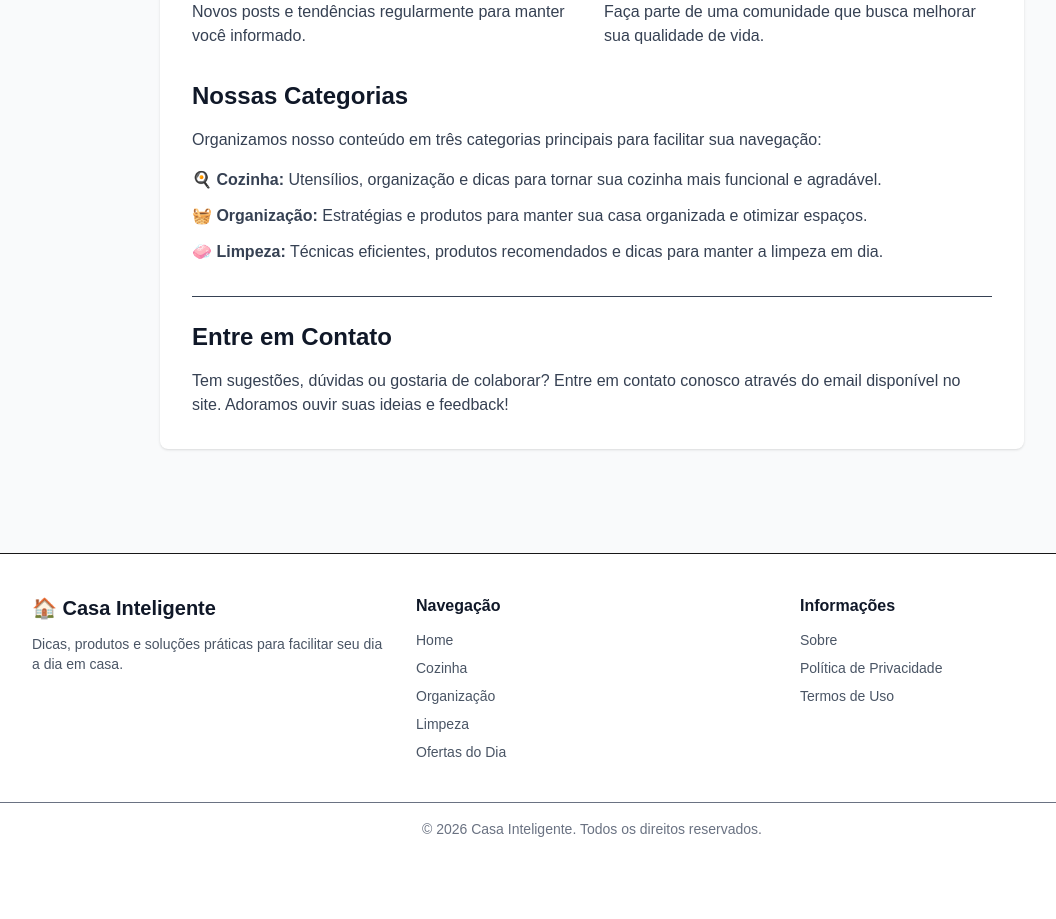
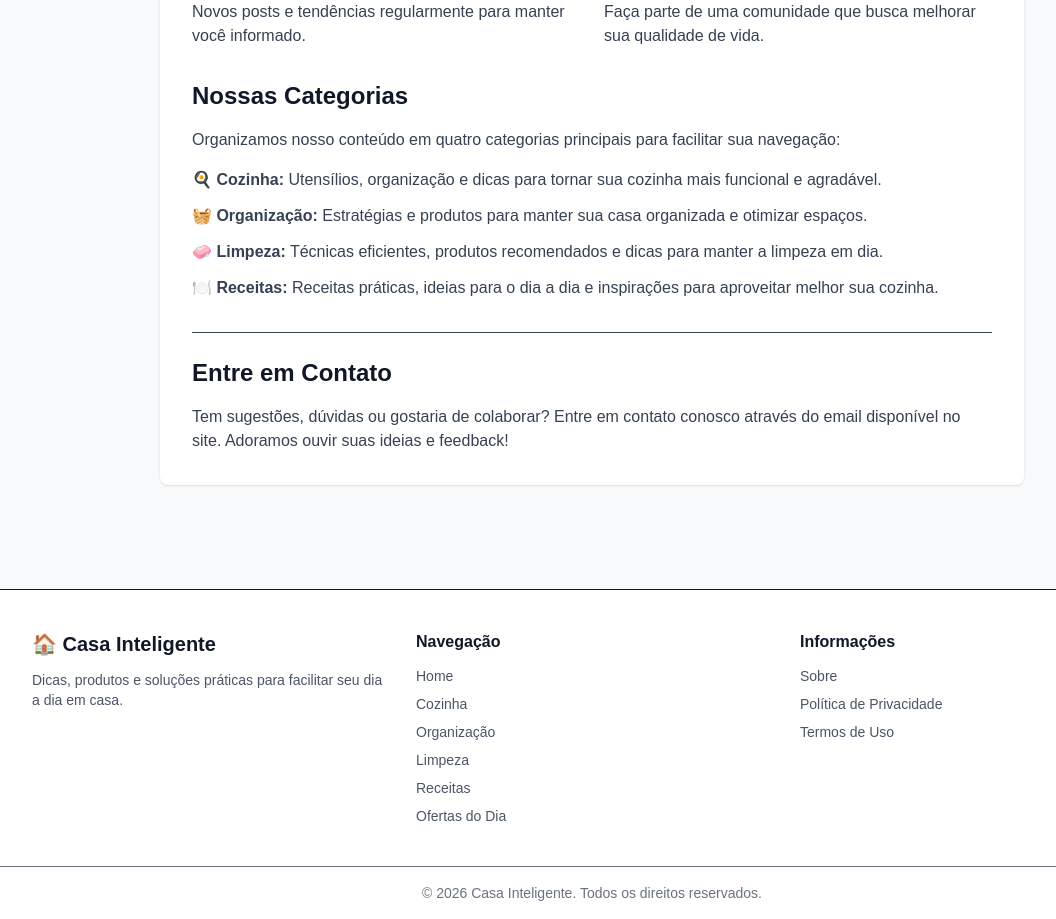
Before and after one commit to Ricardo-dev-00/casa-inteligente-blog, a Next.js app: page /sobre in a window 1280 px wide. Shown: the part 900-1819 px from the top of the page, without its empty margins (48-1104 px from the left). Before the commit the page ends 1755 px from the top, so only its background shows below. Built offline with nearby package versions, Linux system fonts and the light colour scheme.

Commit message:
feat: adicionar categoria receitas e ajustar navegacao do painel

```diff
--- a/src/app/api/admin/posts/route.js
+++ b/src/app/api/admin/posts/route.js
@@ -18,6 +18,7 @@ function revalidateAll(slug) {
   revalidatePath("/cozinha");
   revalidatePath("/organizacao");
   revalidatePath("/limpeza");
+  revalidatePath("/receitas");
   if (slug) revalidatePath(`/posts/${slug}`);
 }
 
--- a/src/app/page.jsx
+++ b/src/app/page.jsx
@@ -10,6 +10,7 @@ const categories = [
   { label: "Cozinha", emoji: "🍳", bg: "bg-orange-50", border: "border-orange-200", text: "text-orange-700", id: "cozinha", href: "/cozinha" },
   { label: "Organização", emoji: "🧺", bg: "bg-blue-50", border: "border-blue-200", text: "text-blue-700", id: "organizacao", href: "/organizacao" },
   { label: "Limpeza", emoji: "🧼", bg: "bg-green-50", border: "border-green-200", text: "text-green-700", id: "limpeza", href: "/limpeza" },
+  { label: "Receitas", emoji: "🍽️", bg: "bg-amber-50", border: "border-amber-200", text: "text-amber-700", id: "receitas", href: "/receitas" },
 ];
 
 export default async function Home() {
@@ -59,7 +60,7 @@ export default async function Home() {
       <section id="categorias" className="max-w-6xl mx-auto px-4 py-14">
         <h2 className="text-2xl font-bold mb-6 border-l-4 border-green-500 pl-3 text-gray-500">Explore por categoria</h2>
 
-        <div className="grid md:grid-cols-3 gap-6">
+        <div className="grid md:grid-cols-2 xl:grid-cols-4 gap-6">
           {categories.map(({ label, emoji, bg, border, text, id, href }) => (
             <a
               key={label}
--- /dev/null
+++ b/src/app/painel/layout.jsx
@@ -0,0 +1,7 @@
+export const metadata = {
+  title: "Casa Inteligente | Painel CMS",
+};
+
+export default function PainelLayout({ children }) {
+  return children;
+}
--- a/src/app/painel/page.jsx
+++ b/src/app/painel/page.jsx
@@ -3,7 +3,7 @@
 import { useEffect, useMemo, useState } from "react";
 import Header from "../../components/Header";
 
-const CATEGORIES = ["Cozinha", "Organização", "Limpeza"];
+const CATEGORIES = ["Cozinha", "Organização", "Limpeza", "Receitas"];
 
 function slugify(input) {
   return input
--- /dev/null
+++ b/src/app/receitas/page.jsx
@@ -0,0 +1,43 @@
+import Header from "../../components/Header";
+import Footer from "../../components/Footer";
+import PostCard from "../../components/PostCard";
+import { getPostsByCategory } from "../../lib/posts";
+
+export const metadata = {
+  title: "Receitas | Casa Inteligente",
+  description: "Receitas praticas, ideias para o dia a dia e inspiracoes para aproveitar melhor sua cozinha.",
+};
+
+export default async function Receitas() {
+  const posts = await getPostsByCategory("Receitas");
+
+  return (
+    <div className="bg-gray-50 min-h-screen">
+      <Header />
+
+      <section className="max-w-6xl mx-auto px-4 py-10">
+        <h1 className="text-3xl font-bold mb-3 border-l-4 border-green-500 pl-3 text-gray-900">
+          🍽️ Receitas
+        </h1>
+
+        <p className="text-gray-500 mb-10 pl-4">
+          Receitas praticas, ideias para o dia a dia e inspiracoes para aproveitar melhor sua cozinha.
+        </p>
+
+        {posts.length === 0 ? (
+          <div className="bg-white border border-gray-200 rounded-xl p-8 text-center text-gray-500 shadow-sm">
+            Ainda nao ha posts publicados nesta categoria.
+          </div>
+        ) : (
+          <div className="grid md:grid-cols-3 gap-6">
+            {posts.map((post) => (
+              <PostCard key={post.id} {...post} href={`/posts/${post.slug}`} />
+            ))}
+          </div>
+        )}
+      </section>
+
+      <Footer />
+    </div>
+  );
+}
--- a/src/app/sobre/page.jsx
+++ b/src/app/sobre/page.jsx
@@ -64,7 +64,7 @@ export default function Sobre() {
           <section>
             <h2 className="text-2xl font-semibold mb-4 text-gray-900">Nossas Categorias</h2>
             <p className="mb-4">
-              Organizamos nosso conteúdo em três categorias principais para facilitar sua navegação:
+              Organizamos nosso conteúdo em quatro categorias principais para facilitar sua navegação:
             </p>
             <ul className="space-y-3">
               <li>
@@ -75,6 +75,9 @@ export default function Sobre() {
               </li>
               <li>
                 <strong>🧼 Limpeza:</strong> Técnicas eficientes, produtos recomendados e dicas para manter a limpeza em dia.
+              </li>
+              <li>
+                <strong>🍽️ Receitas:</strong> Receitas práticas, ideias para o dia a dia e inspirações para aproveitar melhor sua cozinha.
               </li>
             </ul>
           </section>
--- a/src/components/Footer.jsx
+++ b/src/components/Footer.jsx
@@ -19,6 +19,7 @@ export default function Footer() {
             <li><a href="/cozinha" className="hover:text-green-500 transition-colors">Cozinha</a></li>
             <li><a href="/organizacao" className="hover:text-green-500 transition-colors">Organização</a></li>
             <li><a href="/limpeza" className="hover:text-green-500 transition-colors">Limpeza</a></li>
+            <li><a href="/receitas" className="hover:text-green-500 transition-colors">Receitas</a></li>
             <li><a href="/ofertas" className="hover:text-green-500 transition-colors">Ofertas do Dia</a></li>
           </ul>
         </div>
--- a/src/components/Header.jsx
+++ b/src/components/Header.jsx
@@ -7,6 +7,7 @@ const navLinks = [
   { label: "Cozinha", href: "/cozinha" },
   { label: "Organização", href: "/organizacao" },
   { label: "Limpeza", href: "/limpeza" },
+  { label: "Receitas", href: "/receitas" },
   { label: "Ofertas do Dia", href: "/ofertas", highlight: true },
 ];
 
--- a/src/components/Hero.jsx
+++ b/src/components/Hero.jsx
@@ -17,7 +17,7 @@ export default function Hero() {
           </p>
 
           <div className="flex gap-3">
-            <a href="#ofertas" className="bg-green-500 text-white px-4 py-2.5 sm:px-6 sm:py-3 rounded-lg hover:bg-green-600 hover:scale-105 transition duration-200 animate-pulse cursor-pointer text-sm sm:text-base whitespace-nowrap inline-block">
+            <a href="/ofertas" className="bg-green-500 text-white px-4 py-2.5 sm:px-6 sm:py-3 rounded-lg hover:bg-green-600 hover:scale-105 transition duration-200 animate-pulse cursor-pointer text-sm sm:text-base whitespace-nowrap inline-block">
               🔥 Ver ofertas
             </a>
             <a href="#categorias" className="border border-gray-400 text-gray-700 px-4 py-2.5 sm:px-6 sm:py-3 rounded-lg bg-white shadow-sm hover:bg-gray-100 hover:border-gray-500 hover:scale-105 transition duration-200 font-semibold text-sm sm:text-base whitespace-nowrap inline-block">
```
Also changed, not shown: src/lib/posts.js.
